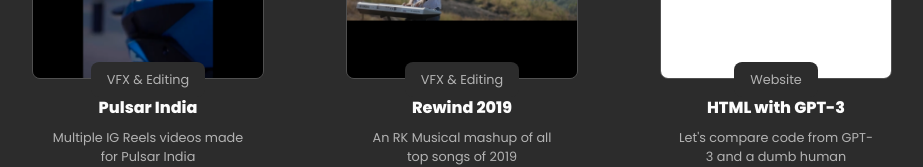
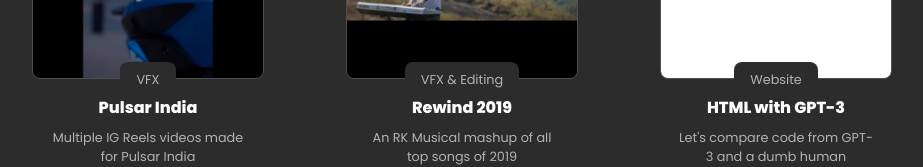
Before and after one commit to BladedShip/portfolio-next, a Next.js app: page / in a window 1280 px wide. Shown: the part 3748-3915 px from the top of the page, without its empty margins (178-1101 px from the left). Built offline with nearby package versions, Linux system fonts and the light colour scheme.

Commit message:
Update pulsar india

```diff
--- a/components/Projects/index.jsx
+++ b/components/Projects/index.jsx
@@ -80,7 +80,7 @@
     link: "https://drive.google.com/drive/folders/1KEhxEhX3yIQihL6ieUS68T9G1rie7r4N?usp=sharing",
     code: "https://drive.google.com/drive/folders/1KEhxEhX3yIQihL6ieUS68T9G1rie7r4N?usp=sharing",
     image: "/assets/pulsar.png",
-    category: ["VFX & Editing", "All"],
+    category: ["VFX", "All"],
   },
   {
     title: "Rewind 2019",
```
